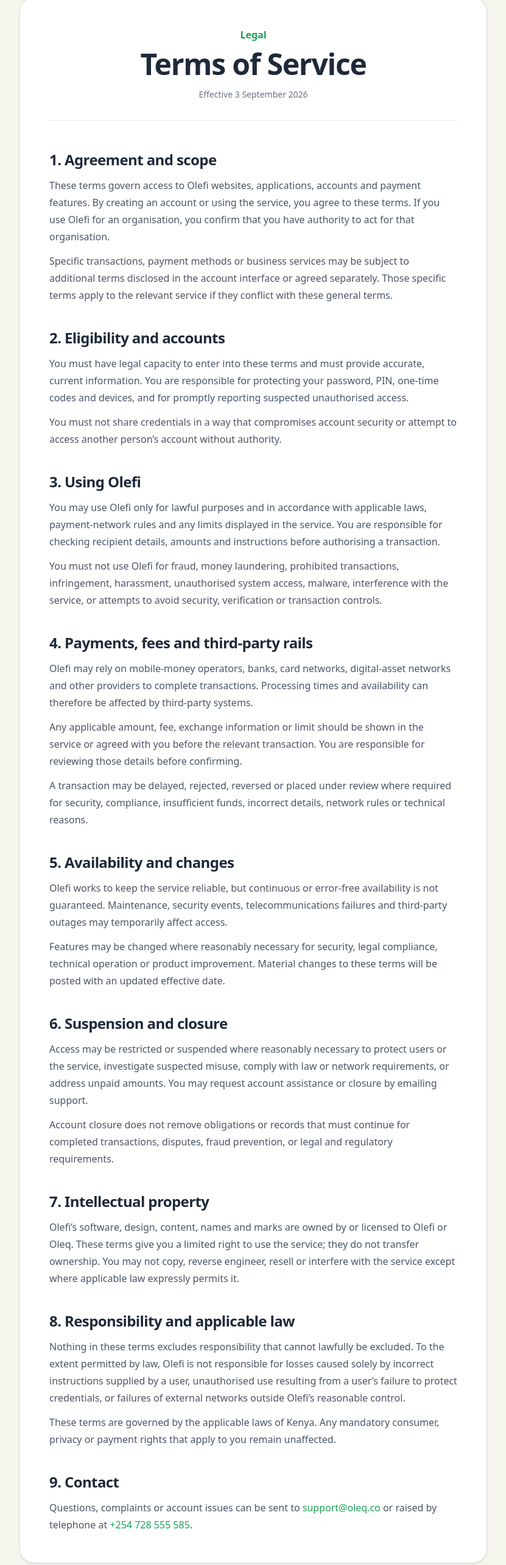
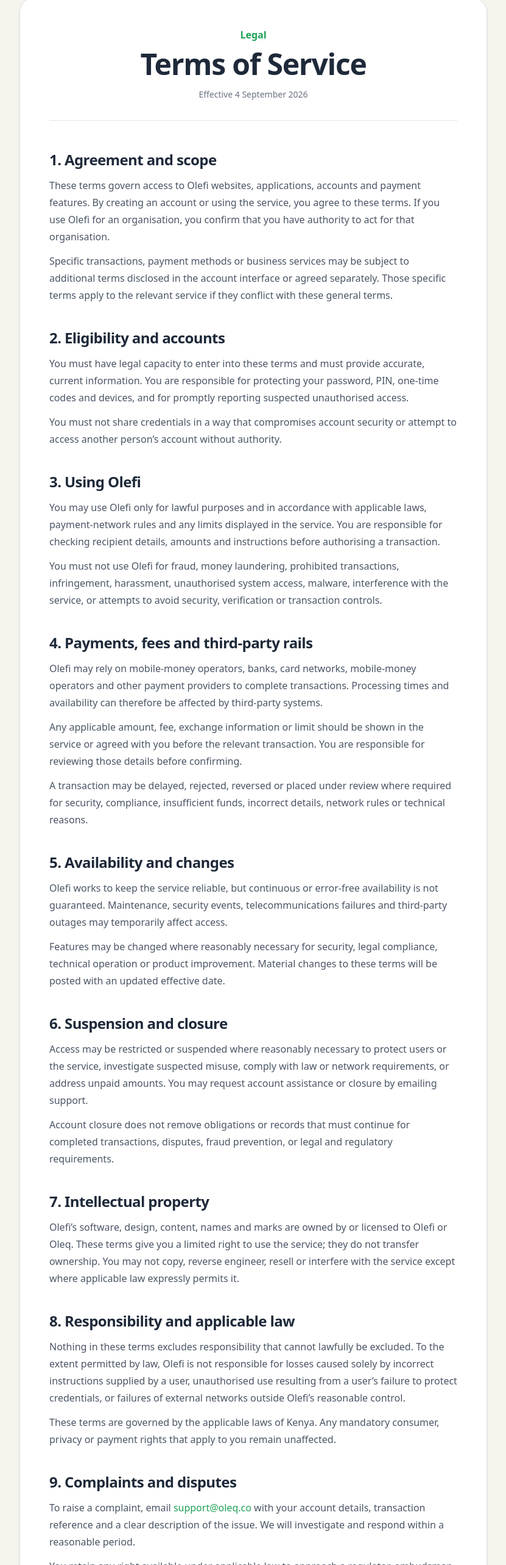
Before and after one commit to vicultr/oleqpay, a Next.js app: page /terms-of-service in a window 1280 px wide. Shown: the part 204-2770 px from the top of the page at 61% size, without its empty margins (224-1055 px from the left). Built offline with nearby package versions, Linux system fonts and the light colour scheme.

Commit message:
Complete Olefi terms of service

```diff
--- a/app/terms-of-service/page.tsx
+++ b/app/terms-of-service/page.tsx
@@ -19,7 +19,7 @@
         <header className="mb-12 border-b pb-8 text-center">
           <p className="mb-3 font-semibold text-brand-green">Legal</p>
           <h1 className="text-4xl font-bold tracking-tight sm:text-5xl">Terms of Service</h1>
-          <p className="mt-4 text-sm text-gray-500">Effective 3 September 2026</p>
+          <p className="mt-4 text-sm text-gray-500">Effective 4 September 2026</p>
         </header>
 
         <div className="space-y-10">
@@ -39,7 +39,7 @@
           </Section>
 
           <Section title="4. Payments, fees and third-party rails">
-            <p>Olefi may rely on mobile-money operators, banks, card networks, digital-asset networks and other providers to complete transactions. Processing times and availability can therefore be affected by third-party systems.</p>
+            <p>Olefi may rely on mobile-money operators, banks, card networks, mobile-money operators and other payment providers to complete transactions. Processing times and availability can therefore be affected by third-party systems.</p>
             <p>Any applicable amount, fee, exchange information or limit should be shown in the service or agreed with you before the relevant transaction. You are responsible for reviewing those details before confirming.</p>
             <p>A transaction may be delayed, rejected, reversed or placed under review where required for security, compliance, insufficient funds, incorrect details, network rules or technical reasons.</p>
           </Section>
@@ -63,8 +63,17 @@
             <p>These terms are governed by the applicable laws of Kenya. Any mandatory consumer, privacy or payment rights that apply to you remain unaffected.</p>
           </Section>
 
-          <Section title="9. Contact">
-            <p>Questions, complaints or account issues can be sent to <a href="mailto:support@oleq.co?subject=Olefi%20terms%20or%20account%20question" className="font-medium text-brand-green underline-offset-4 hover:underline">support@oleq.co</a> or raised by telephone at <a href="tel:+254728555585" className="font-medium text-brand-green underline-offset-4 hover:underline">+254 728 555 585</a>.</p>
+          <Section title="9. Complaints and disputes">
+            <p>To raise a complaint, email <a href="mailto:support@oleq.co?subject=Olefi%20complaint" className="font-medium text-brand-green underline-offset-4 hover:underline">support@oleq.co</a> with your account details, transaction reference and a clear description of the issue. We will investigate and respond within a reasonable period.</p>
+            <p>You retain any right available under applicable law to approach a regulator, ombudsman or court of competent jurisdiction.</p>
+          </Section>
+
+          <Section title="10. Privacy">
+            <p>Our <a href="/privacy-policy" className="font-medium text-brand-green underline-offset-4 hover:underline">Privacy Policy</a> explains how personal information is collected, used, shared and protected when you use Olefi.</p>
+          </Section>
+
+          <Section title="11. Contact">
+            <p>Questions, complaints or account issues can be sent to <a href="mailto:support@oleq.co?subject=Olefi%20terms%20or%20account%20question" className="font-medium text-brand-green underline-offset-4 hover:underline">support@oleq.co</a>, raised by telephone at <a href="tel:+254728555585" className="font-medium text-brand-green underline-offset-4 hover:underline">+254 728 555 585</a>, or sent through <a href="https://oleq.co/#contact" className="font-medium text-brand-green underline-offset-4 hover:underline">WhatsApp — @oleq</a>.</p>
           </Section>
         </div>
       </article>
```
